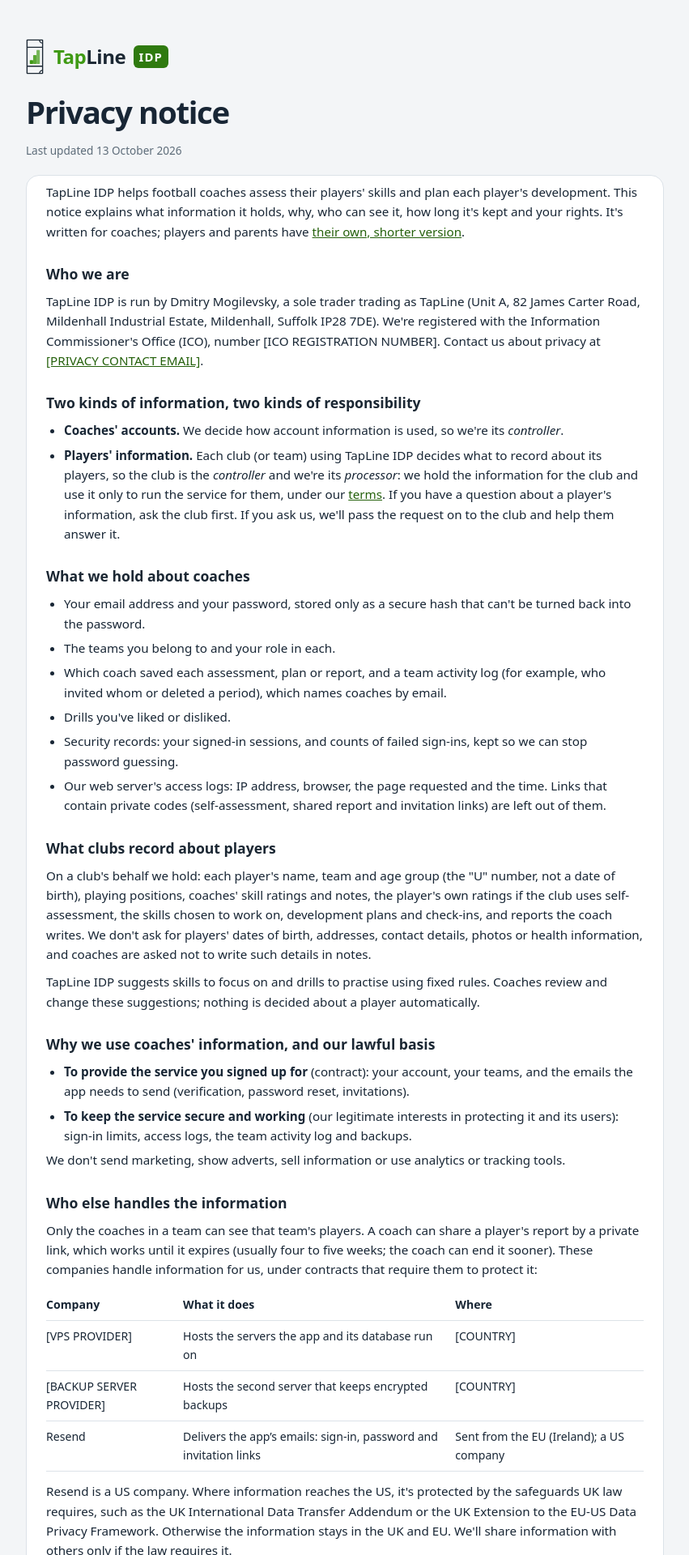
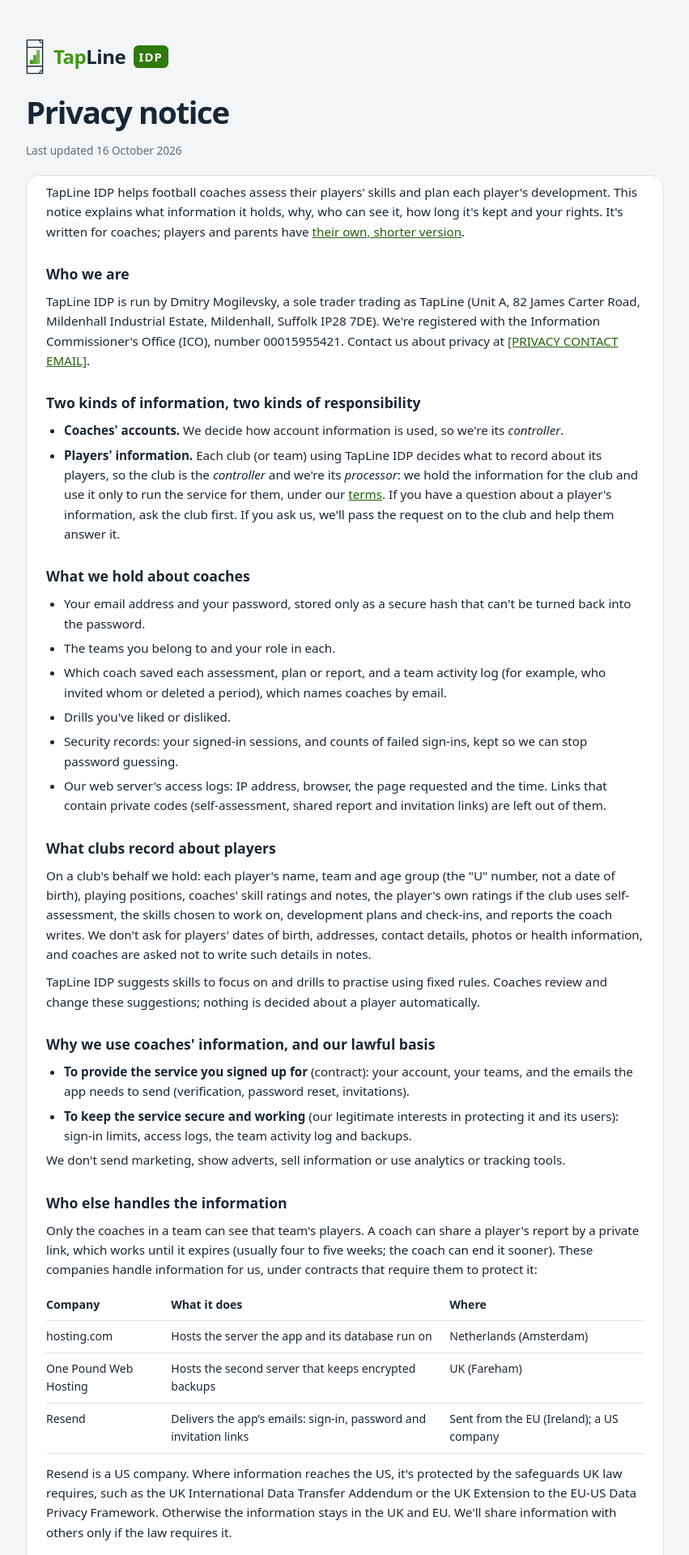
Before and after one commit to dmoggles/PlayerSkillAssessment, a React (Vite) app in the folder frontend/: page /privacy in a window 1280 px wide. Shown: the top 1920 px of the page at 81% size, without its empty margins (214-1065 px from the left). Built offline with nearby package versions, Linux system fonts and the light colour scheme; no server answers.

Commit message:
Fill in the ICO registration number and the hosting providers
Co-Authored-By: Claude Opus 5.5 <noreply@anthropic.com>
Claude-Session: https://claude.ai/code/session_017Rc6RJcdL4wJgx15QzoAy9

```diff
--- a/frontend/src/legal/operator.js
+++ b/frontend/src/legal/operator.js
@@ -4,15 +4,15 @@ export const OPERATOR = {
   name: 'Dmitry Mogilevsky',
   tradingName: 'TapLine',
   address: 'Unit A, 82 James Carter Road, Mildenhall Industrial Estate, Mildenhall, Suffolk IP28 7DE',
-  icoNumber: '[ICO REGISTRATION NUMBER]',
+  icoNumber: '00015955421',
   email: '[PRIVACY CONTACT EMAIL]',
 }
 
 // Companies that handle data for us (sub-processors). Clubs are told before this list changes.
 export const PROCESSORS = [
-  { name: '[VPS PROVIDER]', role: 'Hosts the servers the app and its database run on', where: '[COUNTRY]' },
-  { name: '[BACKUP SERVER PROVIDER]', role: 'Hosts the second server that keeps encrypted backups', where: '[COUNTRY]' },
+  { name: 'hosting.com', role: 'Hosts the server the app and its database run on', where: 'Netherlands (Amsterdam)' },
+  { name: 'One Pound Web Hosting', role: 'Hosts the second server that keeps encrypted backups', where: 'UK (Fareham)' },
   { name: 'Resend', role: 'Delivers the app’s emails: sign-in, password and invitation links', where: 'Sent from the EU (Ireland); a US company' },
 ]
 
-export const UPDATED = '13 October 2026'
+export const UPDATED = '16 October 2026'
```
